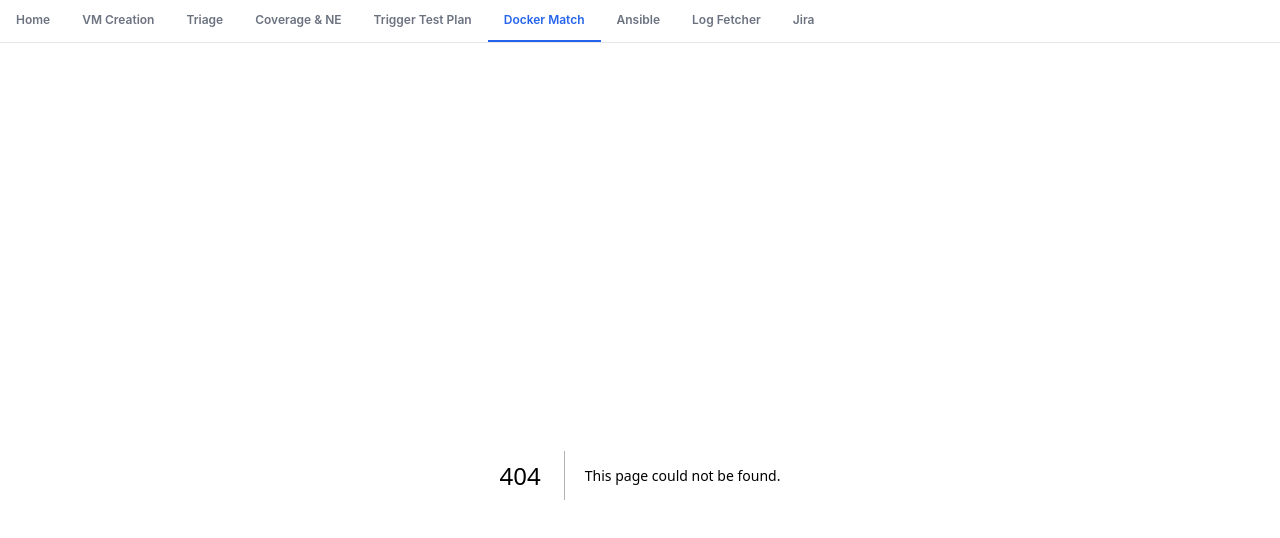
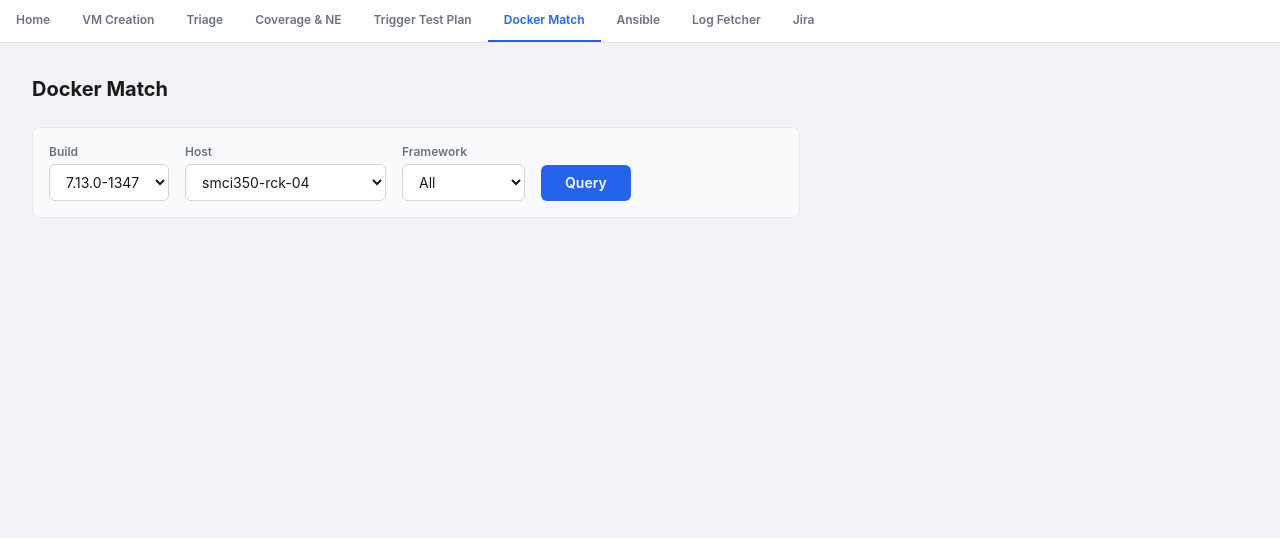
Before and after one commit to caroline-lyu00/philotimo, a Next.js app: page /docker-match in a window 1280 px wide. Before the commit this address had no page. Shown: the top 538 px of the page. Built offline with nearby package versions, Linux system fonts and the light colour scheme.

Commit message:
docker match page

```diff
--- /dev/null
+++ b/src/app/docker-match/page.tsx
@@ -0,0 +1 @@
+export { default } from '@/features/dockerMatch/DockerMatchPage'
--- a/src/features/dockerMatch/DockerMatchPage.tsx
+++ b/src/features/dockerMatch/DockerMatchPage.tsx
@@ -0,0 +1,85 @@
+'use client'
+
+import React, { useState } from 'react'
+import { ActionButton } from '@/components/ActionButton'
+import { DataTable } from '@/components/DataTable'
+import { OutputBox } from '@/components/OutputBox'
+import { queryDockerImages } from './dockerMatch.api'
+import { DockerImage } from './dockerMatch.types'
+
+const columns = [
+  { header: 'Framework family', render: (row: DockerImage) => row.framework },
+  { header: 'Docker tag',       render: (row: DockerImage) => (
+    <code className="text-xs font-mono">{row.tag}</code>
+  )},
+]
+
+export default function DockerMatchPage() {
+  const [build, setBuild] = useState('7.13.0-1347')
+  const [host, setHost] = useState('smci350-rck-04')
+  const [framework, setFramework] = useState<'PyTorch' | 'JAX' | 'TensorFlow' | 'VLLM' | 'SGLang' | ''>('')
+  const [results, setResults] = useState<DockerImage[]>([])
+  const [loading, setLoading] = useState(false)
+
+  async function handleQuery() {
+    setLoading(true)
+    const data = await queryDockerImages({
+      build,
+      host,
+      framework: framework || undefined,
+    })
+    setResults(data)
+    setLoading(false)
+  }
+
+  return (
+    <div className="max-w-3xl">
+      <h1 className="text-xl font-bold mb-6">Docker Match</h1>
+
+      <div className="border border-gray-200 rounded-lg p-4 bg-gray-50 mb-4">
+        <div className="flex gap-4 items-end flex-wrap">
+
+          <div>
+            <label className="block text-xs font-semibold text-gray-500 mb-1">Build</label>
+            <select value={build} onChange={(e) => setBuild(e.target.value)}
+              className="border border-gray-300 rounded-md px-3 py-2 text-sm bg-white">
+              <option>7.13.0-1347</option>
+              <option>7.12.0-792</option>
+            </select>
+          </div>
+
+          <div>
+            <label className="block text-xs font-semibold text-gray-500 mb-1">Host</label>
+            <select value={host} onChange={(e) => setHost(e.target.value)}
+              className="border border-gray-300 rounded-md px-3 py-2 text-sm bg-white">
+              <option>smci350-rck-04</option>
+              <option>ctr-navi4x-am48-ws06</option>
+            </select>
+          </div>
+
+          <div>
+            <label className="block text-xs font-semibold text-gray-500 mb-1">Framework</label>
+            <select value={framework} onChange={(e) => setFramework(e.target.value as any)}
+              className="border border-gray-300 rounded-md px-3 py-2 text-sm bg-white">
+              <option value="">All</option>
+              <option>PyTorch</option>
+              <option>VLLM</option>
+              <option>JAX</option>
+              <option>TensorFlow</option>
+              <option>SGLang</option>
+            </select>
+          </div>
+
+          <ActionButton label={loading ? 'Loading…' : 'Query'} onClick={handleQuery} />
+
+        </div>
+      </div>
+
+      {results.length > 0 && (
+        <OutputBox modes={['Table']} primaryMode="Table">
+          <DataTable columns={columns} rows={results} />
+        </OutputBox>
+      )}
+    </div>
+  )
+}
--- a/src/features/dockerMatch/dockerMatch.api.ts
+++ b/src/features/dockerMatch/dockerMatch.api.ts
@@ -0,0 +1,12 @@
+import { DockerMatchQuery, DockerImage } from './dockerMatch.types'
+import { MOCK_DOCKER_IMAGES } from './dockerMatch.mock'
+
+export async function queryDockerImages(query: DockerMatchQuery): Promise<DockerImage[]> {
+  let results = MOCK_DOCKER_IMAGES
+
+  if (query.framework) {
+    results = results.filter((d) => d.framework === query.framework)
+  }
+
+  return results
+}
--- a/src/features/dockerMatch/dockerMatch.mock.ts
+++ b/src/features/dockerMatch/dockerMatch.mock.ts
@@ -0,0 +1,9 @@
+import { DockerImage } from './dockerMatch.types'
+
+export const MOCK_DOCKER_IMAGES: DockerImage[] = [
+  { framework: 'PyTorch',        tag: 'rocm/pytorch:6.1.3-abcdef12' },
+  { framework: 'VLLM',           tag: 'rocm/pytorch-vllm:6.1.3-abcdef12' },
+  { framework: 'JAX',            tag: 'rocm/jax:6.1.3-abcdef12' },
+  { framework: 'TensorFlow',     tag: 'rocm/tf-manylinux:6.1.3-abcdef12' },
+  { framework: 'SGLang',         tag: 'rocm/sglang:6.1.3-abcdef12' },
+]
--- a/src/features/dockerMatch/dockerMatch.types.ts
+++ b/src/features/dockerMatch/dockerMatch.types.ts
@@ -0,0 +1,11 @@
+export interface DockerMatchQuery {
+    build: string
+    host: string
+    framework?: 'PyTorch' | 'JAX' | 'TensorFlow' | 'VLLM' | 'SGLang'  // optional
+
+}
+
+export interface DockerImage {
+    framework: string
+    tag:string
+}
```
Also changed, not shown: src/app/App.tsx (deleted, +0 -10 lines), src/app/Landingpage.tsx (renamed from src/app/page.tsx), src/app/routes.tsx (deleted).
